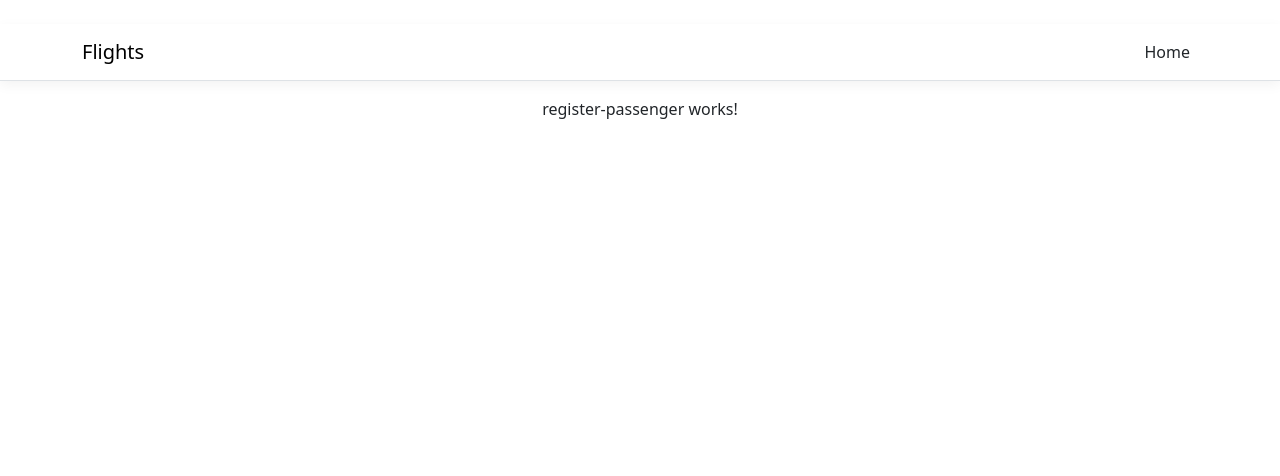
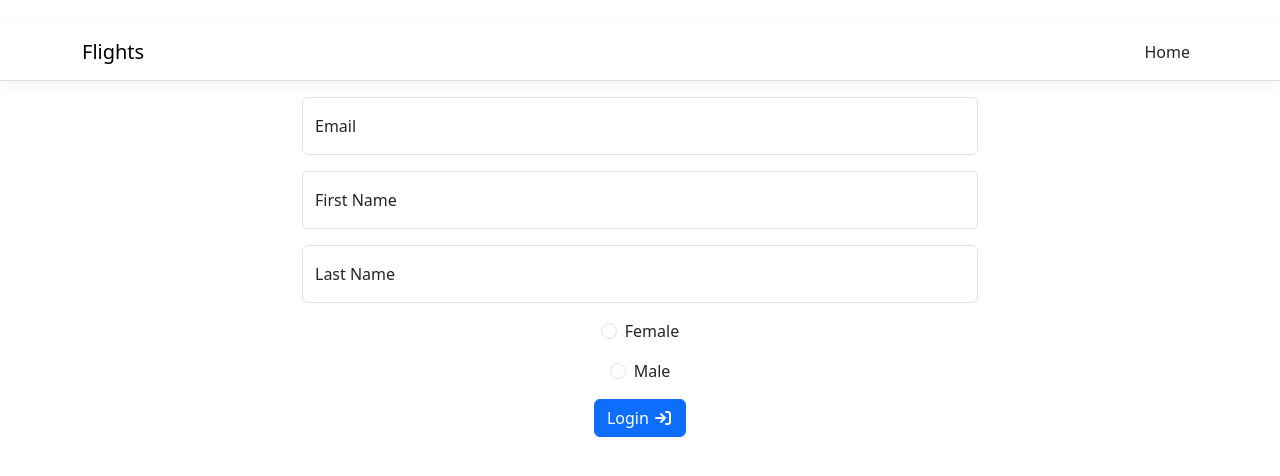
Before and after one commit to david-vargas98/FlightsNg16, an Angular app in the folder flights.client/: page /register-passenger in a window 1280 px wide. Shown: the top 476 px of the page. Built offline with nearby package versions, Linux system fonts and the light colour scheme; no server answers.

Commit message:
feat: register-passenger HTML.
Adding HTML template and an empty method.

```diff
--- a/flights.client/src/app/register-passenger/register-passenger.component.html
+++ b/flights.client/src/app/register-passenger/register-passenger.component.html
@@ -1 +1,38 @@
-<p>register-passenger works!</p>
+<div class="container d-grid gap-3" style="max-width: 700px;">
+
+  <div class="form-floating">
+    <input placeholder="Email" class="form-control" type="text" />
+    <label for="email">Email</label>
+
+  </div>
+  <div class="d-grid gap-3">
+
+    <div class="form-floating">
+
+      <input class="form-control" type="text" id="firstName" placeholder="First Name" />
+      <label class="form-label" for="firstName">First Name</label>
+
+    </div>
+
+    <div class="form-floating">
+
+      <input placeholder="Last Name" class="form-control" id="lastName" type="text" />
+      <label class="form-label" for="lastName">Last Name</label>
+
+    </div>
+
+
+    <div>
+
+      <input id="isFemale" class="form-check-input" [value]=true type="radio" />
+      <label class="ms-2 form-check-label" for="isFemale">Female</label>
+    </div>
+    <div>
+      <input id="isFemale" class="form-check-input" [value]=false type="radio" />
+      <label class="ms-2 form-check-label" for="isFemale">Male</label>
+    </div>
+  </div>
+  <div class="d-flex justify-content-center center">
+    <button (click)="register()" type="submit" class="btn btn-primary">Login <i class="fa fa-sign-in" aria-hidden="true"></i></button>
+  </div>
+</div>
--- a/flights.client/src/app/register-passenger/register-passenger.component.ts
+++ b/flights.client/src/app/register-passenger/register-passenger.component.ts
@@ -7,4 +7,7 @@ import { Component } from '@angular/core';
 })
 export class RegisterPassengerComponent {
 
+  register() {
+
+  }
 }
```
